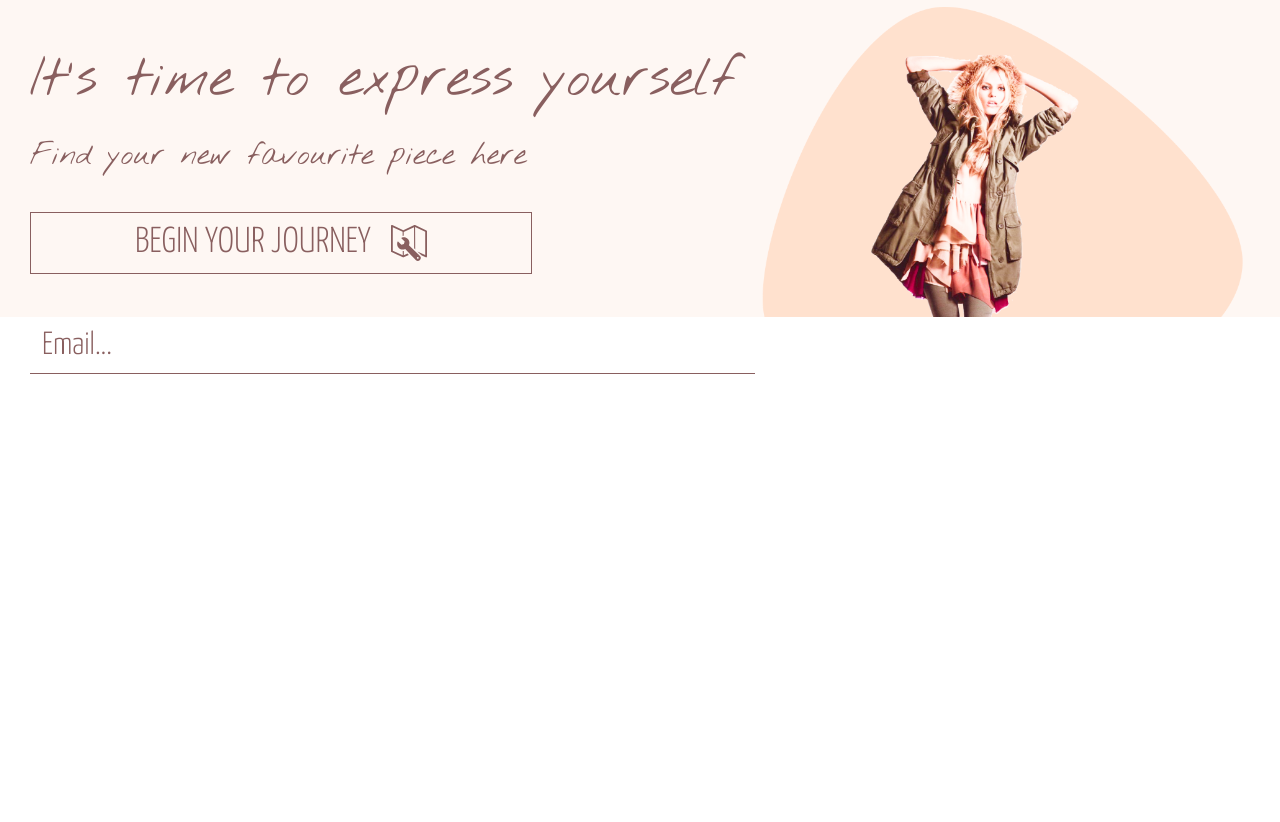
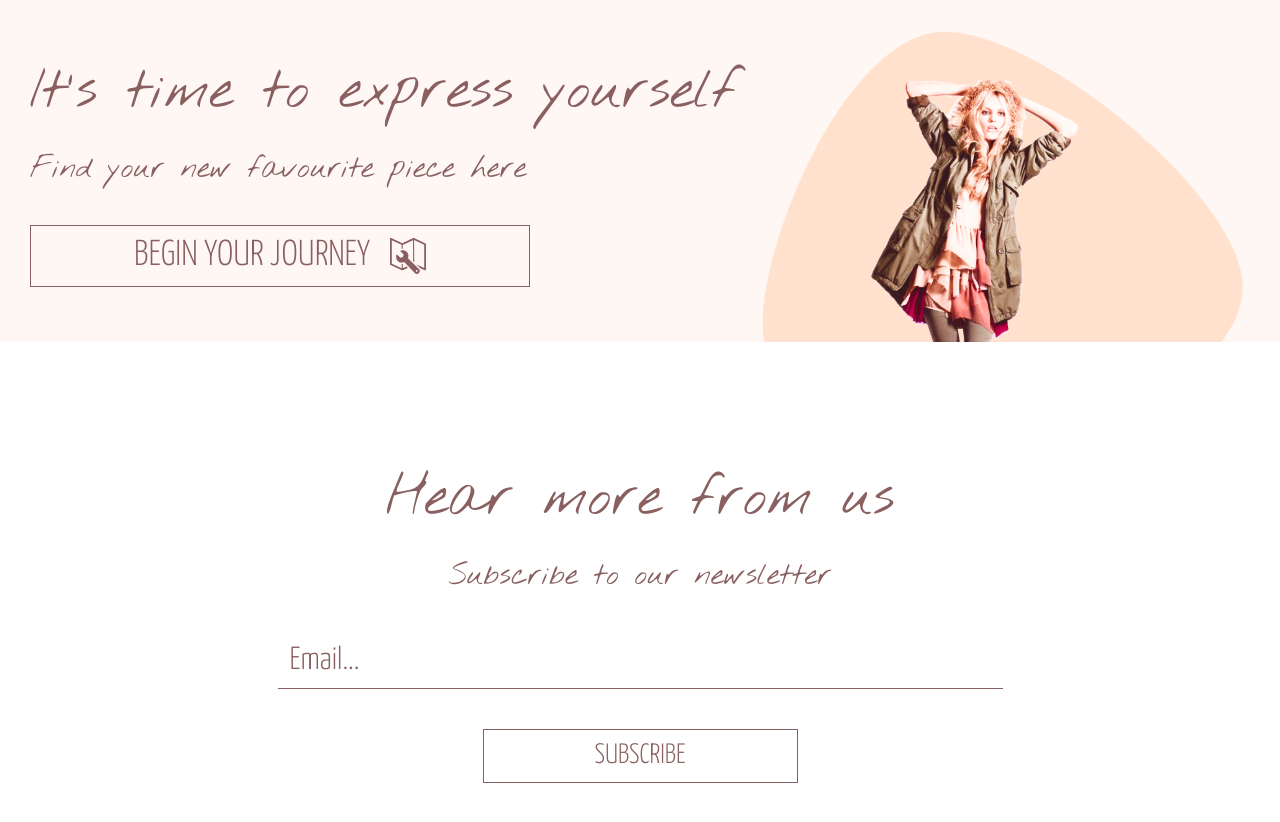
Before and after one commit to MihaiDragutescu/da-ssh-frontend, a React (Create React App) app: page / in a window 1280 px wide. Shown: the top 822 px of the page. Before the commit the page ends 800 px from the top, so only its background shows below. Built offline with nearby package versions, Linux system fonts and the light colour scheme.

Commit message:
Updated home newsletters component

```diff
--- a/src/components/form/Input.scss
+++ b/src/components/form/Input.scss
@@ -2,13 +2,19 @@
 @use '@Styles/mixins' as *;
 
 .ssh-input {
+  width: 725px;
+  border-bottom: $border-solid-1;
+
   input {
     font-size: 32px;
     line-height: 1;
     color: $color-brown;
     padding: 12px;
-    border-bottom: $border-solid-1;
-    width: 725px;
+    width: 100%;
+
+    @include for-size(mobile) {
+      font-size: 28px;
+    }
 
     &::placeholder {
       color: $color-brown;
--- a/src/components/ui/Button.scss
+++ b/src/components/ui/Button.scss
@@ -10,7 +10,9 @@
   text-transform: uppercase;
   font-family: $font-primary;
 
-  @include for-size(phone) {
+  @include for-size(mobile) {
     font-size: 28px;
+    padding: 12px;
+    width: 100%;
   }
 }
--- a/src/index.scss
+++ b/src/index.scss
@@ -26,7 +26,7 @@ h6 {
 h1 {
   font-size: 56px;
 
-  @include for-size(phone) {
+  @include for-size(mobile) {
     font-size: 45px;
   }
 }
@@ -34,7 +34,7 @@ h1 {
 h2 {
   font-size: 40px;
 
-  @include for-size(phone) {
+  @include for-size(mobile) {
     font-size: 32px;
   }
 }
@@ -42,7 +42,7 @@ h2 {
 h3 {
   font-size: 30px;
 
-  @include for-size(phone) {
+  @include for-size(mobile) {
     font-size: 24px;
   }
 }
@@ -50,8 +50,16 @@ h3 {
 .ssh-container {
   max-width: 1500px;
   margin: 0 auto;
-  padding: 0 30px;
+  padding: $padding-desktop 30px;
   width: 100%;
+
+  @include for-size(tablet-landscape) {
+    padding: $padding-tablet 30px;
+  }
+
+  @include for-size(mobile) {
+    padding: $padding-mobile 30px;
+  }
 }
 
 .ssh-row {
--- a/src/index.tsx
+++ b/src/index.tsx
@@ -1,7 +1,7 @@
 import React from 'react';
 import ReactDOM from 'react-dom/client';
+import './index.scss';
 import App from './App';
-import './index.scss';
 
 const root = ReactDOM.createRoot(
   document.getElementById('root') as HTMLElement
--- a/src/pages/Home/HomeBanner.scss
+++ b/src/pages/Home/HomeBanner.scss
@@ -6,7 +6,9 @@
   background-color: $primary-color;
 
   &__container {
-    padding-top: 25px;
+    @include for-size(desktop) {
+      padding: 0 30px;
+    }
   }
 
   &__title {
@@ -18,11 +20,8 @@
   }
 
   &__button {
-    padding: 12px 104px;
-
-    @include for-size(phone) {
-      padding: 12px;
-      width: 100%;
+    @include for-size(desktop) {
+      width: 500px;
     }
 
     &-content {
@@ -47,16 +46,12 @@
       @include for-size(tablet-landscape) {
         width: 100%;
         align-items: center;
-        padding: 80px 0;
-      }
-
-      @include for-size(tablet-landscape) {
-        padding: 64px 0;
       }
     }
 
     &--right {
       width: 40%;
+      padding-top: 25px;
 
       @include for-size(tablet-landscape) {
         display: none;
--- a/src/pages/Home/HomeNewsletters.scss
+++ b/src/pages/Home/HomeNewsletters.scss
@@ -1,2 +1,36 @@
 @use '@Styles/variables' as *;
 @use '@Styles/mixins' as *;
+
+.home-newsletters {
+  &__row {
+    align-items: center;
+    flex-direction: column;
+  }
+
+  &__title {
+    font-size: 56px;
+    margin-bottom: 20px;
+
+    @include for-size(mobile) {
+      font-size: 45px;
+    }
+  }
+
+  &__subtitle {
+    margin-bottom: 35px;
+  }
+
+  &__input {
+    margin-bottom: 40px;
+    width: 100%;
+    max-width: 725px;
+  }
+
+  &__button {
+    font-size: 28px;
+
+    @include for-size(desktop) {
+      width: 315px;
+    }
+  }
+}
--- a/src/pages/Home/HomeNewsletters.tsx
+++ b/src/pages/Home/HomeNewsletters.tsx
@@ -1,4 +1,5 @@
 import Input from '@Components/form/Input';
+import Button from '@Components/ui/Button';
 import './HomeNewsletters.scss';
 import { useState } from 'react';
 
@@ -9,16 +10,28 @@ const HomeNewsletters: React.FC = () => {
     setInputValue(event.target.value);
   };
 
+  const handleCLick = () => {
+    console.log(`Form submitted with value ${inputValue}`);
+  };
+
   return (
     <div className='home-newsletters'>
       <div className='home-newsletters__container ssh-container'>
         <div className='home-newsletters__row ssh-row'>
+          <h2 className='home-newsletters__title'>Hear more from us</h2>
+          <h3 className='home-newsletters__subtitle'>
+            Subscribe to our newsletter
+          </h3>
           <Input
+            className='home-newsletters__input'
             placeholder='Email...'
             type='email'
             value={inputValue}
             onChange={handleChange}
           />
+          <Button className='home-newsletters__button' onClick={handleCLick}>
+            SUBSCRIBE
+          </Button>
         </div>
       </div>
     </div>
--- a/src/styles/_mixins.scss
+++ b/src/styles/_mixins.scss
@@ -1,5 +1,5 @@
 @mixin for-size($size) {
-  @if $size == phone {
+  @if $size == mobile {
     @media (max-width: 600px) {
       @content;
     }
@@ -11,5 +11,9 @@
     @media (max-width: 1250px) {
       @content;
     }
+  } @else if $size == desktop {
+    @media (min-width: 1250px) {
+      @content;
+    }
   }
 }
--- a/src/styles/_variables.scss
+++ b/src/styles/_variables.scss
@@ -19,3 +19,6 @@ $font-secondary: NothingYouCouldDo;
 $font-weight-texts: 300;
 $font-weight-titles: 400;
 $border-solid-1: 1px solid $color-brown;
+$padding-desktop: 120px;
+$padding-tablet: 80px;
+$padding-mobile: 64px;
```
